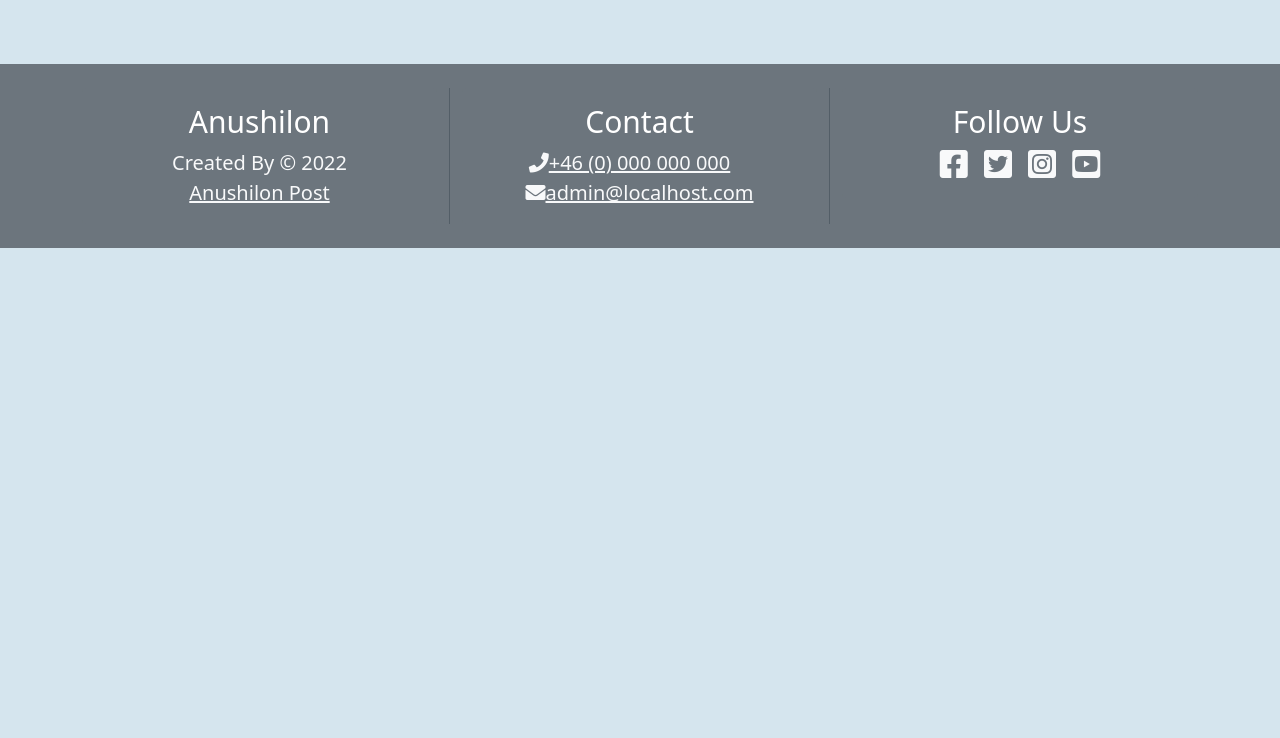
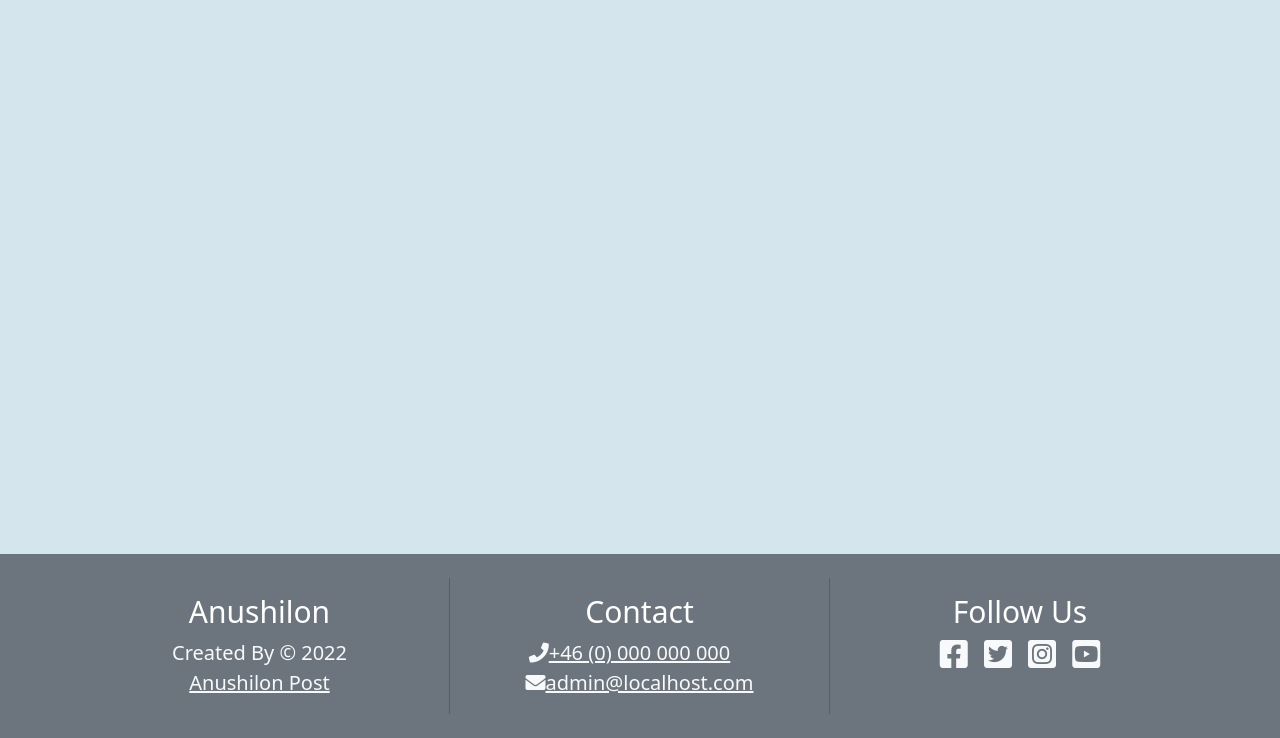
Before and after one commit to mamuzaan/Portfolio-P4-News, a Django app: page / in a window 1280 px wide. Shown: the part 62-800 px from the top of the page. Run offline with Django 3.2, Linux system fonts and the light colour scheme; data that the repository does not hold is empty.

Commit message:
Added bootstrap class to footer section

```diff
--- a/templates/base.html
+++ b/templates/base.html
@@ -61,7 +61,7 @@
 
 
         <!--- Footer --->
-        <footer>
+        <footer class="footer mt-auto">
             <div class="jumbotron jumbotron-fluid bg-secondary p-4 mt-5 mb-0">
                 <div class="container">
                     <div class="row">
```
